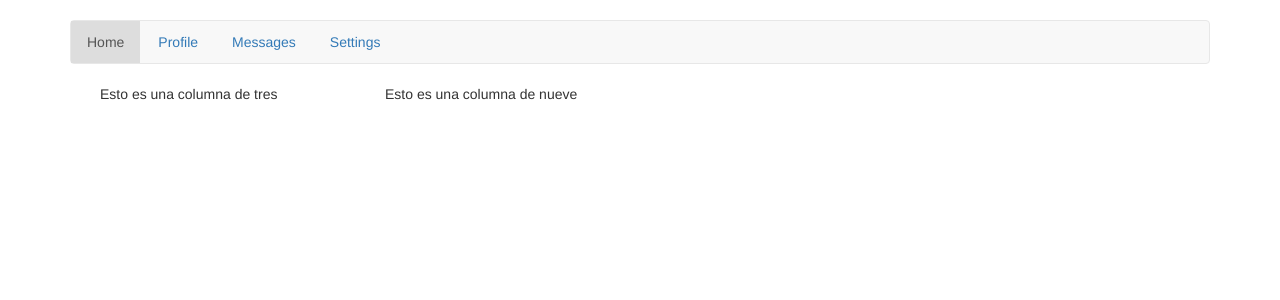
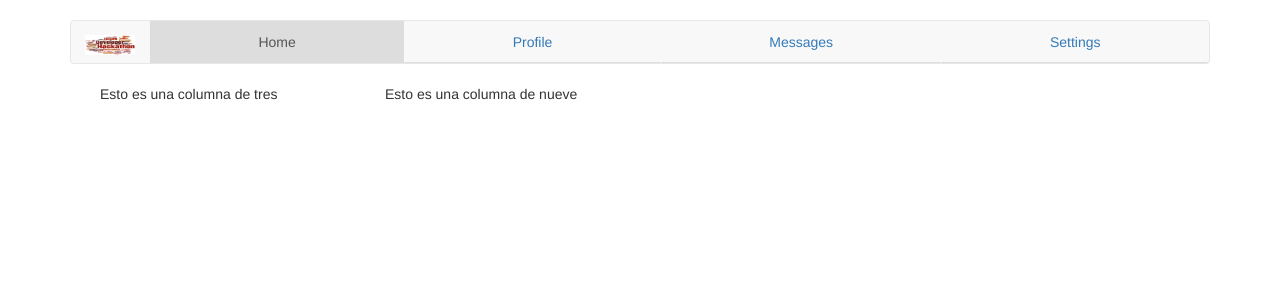
Before and after one commit to Tankathon/tankathon.github.io, a PHP site: page / in a window 1280 px wide. Shown: the top 300 px of the page. Run offline with PHP 8.4, Linux system fonts and the light colour scheme; some libraries are stand-ins or nearby versions.

Commit message:
Añadido el logotipo en el lado izquierdo del menu y modificacion css

```diff
--- a/css/style.css
+++ b/css/style.css
@@ -2,7 +2,7 @@ body {
     padding-top: 20px;
     padding-bottom: 20px;
 }
-/*design of the main menu*/
+/*Design of the main menu*/
 .nav-tabs{
 	border: 0.5px solid #E7E7E7 !important;
 	background: #F8F8F8;
@@ -27,7 +27,14 @@ body {
 .nav > li > a:hover {
 	background-color: transparent !important;
 }
-
+.navbar-header {
+	height: 42px;
+}
+.navbar-brand img{
+	height: 20px;
+	width: 50px;
+}
+/*End design of the main menu*/
 #espacio{
 	padding-top: 20px;
 }
--- a/index.html
+++ b/index.html
@@ -24,9 +24,12 @@
         <?php include "menu.php"; ?>
       </nav>-->
       <div role="tabpanel">
+        <div class="navbar-header">
 
+          <a class="navbar-brand" href="#"><img src="img/Hackathon-logo.png" class="img-responsive" alt="Responsive image" /></a>
+        </div>
         <!-- Nav tabs -->
-        <ul class="nav nav-tabs" role="tablist">
+        <ul class="nav nav-tabs nav-justified" role="tablist">
           <li role="presentation" class="active"><a href="#home" aria-controls="home" role="tab" data-toggle="tab">Home</a></li>
           <li role="presentation"><a href="#profile" aria-controls="profile" role="tab" data-toggle="tab">Profile</a></li>
           <li role="presentation"><a href="#messages" aria-controls="messages" role="tab" data-toggle="tab">Messages</a></li>
```
